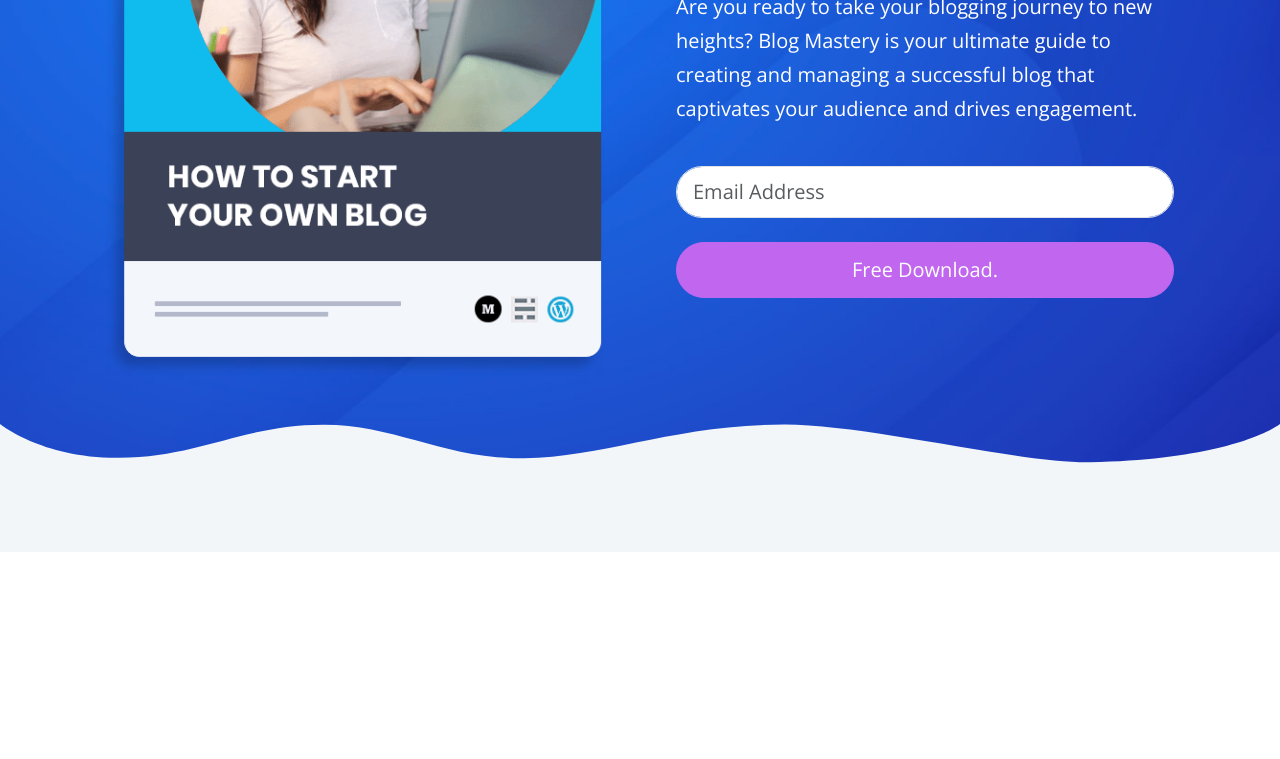
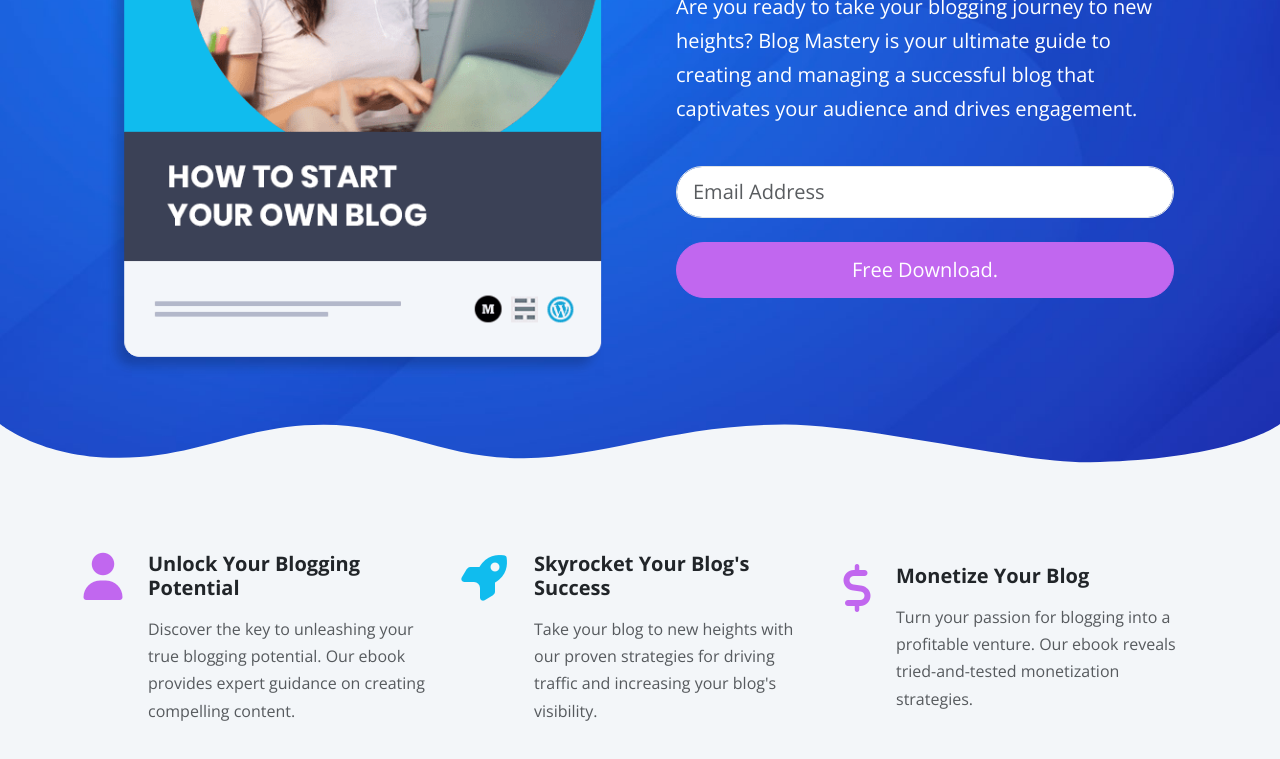
Before and after one commit to EddieO23/eBook-project, a website: page index.html in a window 1280 px wide. Shown: the part 433-1192 px from the top of the page. Before the commit the page ends 985 px from the top, so only its background shows below. Drawn offline with nearby package versions, Linux system fonts and the light colour scheme.

Commit message:
added section of 3 columns.

```diff
--- a/index.html
+++ b/index.html
@@ -66,18 +66,26 @@
                 class="text-container p-4 d-flex flex-column justify-content-center h-100 mb-5"
               >
                 <h1 class="display-3 fw-bold">Welcome to Blog Mastery</h1>
-                <p class="lead">Are you ready to take your blogging journey to new heights?
+                <p class="lead">
+                  Are you ready to take your blogging journey to new heights?
                   Blog Mastery is your ultimate guide to creating and managing a
                   successful blog that captivates your audience and drives
-                  engagement.</p>
+                  engagement.
+                </p>
                 <!-- form -->
                 <div class="form-container text-center">
                   <form>
                     <div class="my-4">
-                        <input type="email" placeholder="Email Address" class="form-control form-control-lg rounded-5">
+                      <input
+                        type="email"
+                        placeholder="Email Address"
+                        class="form-control form-control-lg rounded-5"
+                      />
                     </div>
                     <div class="d-grid">
-                        <button class="btn btn-primary text-white btn-lg">Free Download.</button>
+                      <button class="btn btn-primary text-white btn-lg">
+                        Free Download.
+                      </button>
                     </div>
                   </form>
                 </div>
@@ -108,6 +116,49 @@
         />
       </svg>
     </header>
+    <!-- Icons -->
+    <section class="icons bg-light pb-5">
+      <div class="container-xl">
+        <div class="row hstack g-4">
+          <div class="col-md-4 d-flex gap-4">
+            <i class="fas fa-user fa-3x text-primary"></i>
+            <div>
+              <h5 class="fw-bold">Unlock Your Blogging Potential</h5>
+              <p class="text-muted">
+                Discover the key to unleashing your true blogging potential. Our
+                ebook provides expert guidance on creating compelling content.
+              </p>
+            </div>
+          </div>
+          <div class="col-md-4 d-flex gap-4">
+            <i class="fas fa-rocket fa-3x text-secondary"></i>
+            <div>
+              <h5 class="fw-bold">Skyrocket Your Blog's Success</h5>
+              <p class="text-muted">
+                Take your blog to new heights with our proven strategies for
+                driving traffic and increasing your blog's visibility.
+              </p>
+              </p>
+            </div>
+          </div>
+          <div class="col-md-4 d-flex gap-4">
+            <i class="fas fa-dollar fa-3x text-primary"></i>
+            <div>
+              <h5 class="fw-bold">Monetize Your Blog</h5>
+              <p class="text-muted">
+                Turn your passion for blogging into a profitable venture. Our
+                ebook reveals tried-and-tested monetization strategies.
+              </p>
+            </div>
+          </div>
+        </div>
+      </div>
+    </section>
+
+
+
+
+
 
     <script src="js/bootstrap.bundle.min.js"></script>
     <script src="js/script.js"></script>
--- a/scss/styles.scss
+++ b/scss/styles.scss
@@ -6,3 +6,13 @@
   background: url(../images/header-background.jpg) center center no-repeat;
   background-size: cover;
 }
+
+@media(max-width: 1000px) {
+  .hero .image-container {
+    display: flex;
+    justify-content: center;
+  }
+  .hero .text-container {
+    text-align: center;
+  }
+}
```
Also changed, not shown: css/styles.css. Lines whose indentation alone changed are shown as unchanged.
